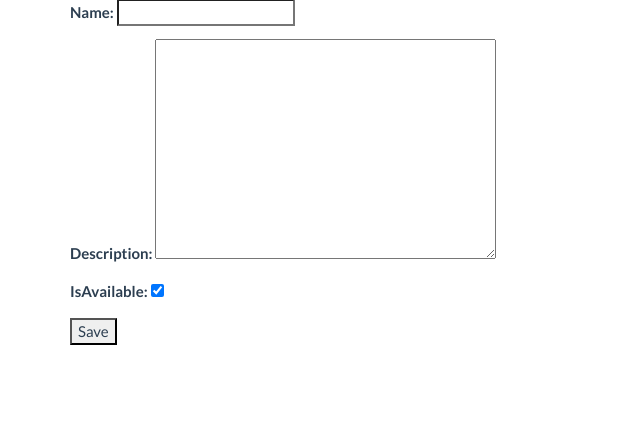
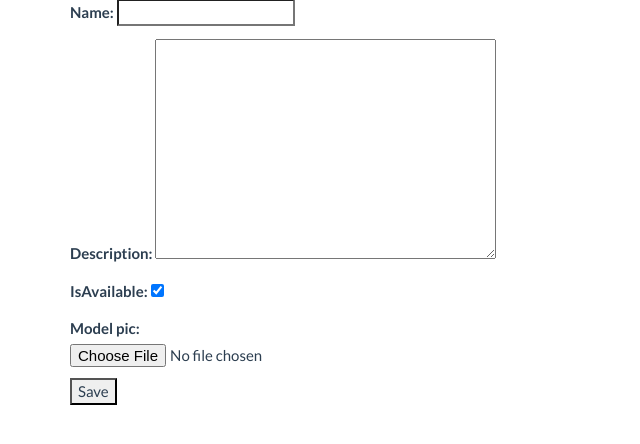
Before and after one commit to smcintosh881/MediTool, a Django app: page /tools/create/ in a window 1280 px wide. Shown: the part 82-526 px from the top of the page, without its empty margins (0-640 px from the left). Run offline with Django 3.2, Linux system fonts and the light colour scheme; some libraries are stand-ins or nearby versions.

Commit message:
add an image

```diff
--- a/MediTool/urls.py
+++ b/MediTool/urls.py
@@ -14,9 +14,11 @@ Including another URLconf
     2. Add a URL to urlpatterns:  url(r'^blog/', include('blog.urls'))
 """
 from django.conf.urls import include, url
+from django.conf import settings
 from django.contrib import admin
+from django.conf.urls.static import static
 
 urlpatterns = [
     url(r'^tools/', include('tools.urls')),
     url(r'^admin/', admin.site.urls),
-]
+] + static(settings.MEDIA_URL, document_root=settings.MEDIA_ROOT)
--- a/tools/forms.py
+++ b/tools/forms.py
@@ -8,4 +8,5 @@ class ToolForm(forms.ModelForm):
         name = forms.CharField()
         description = forms.CharField()
         isAvailable = forms.BooleanField()
-        fields = ['name', 'description', 'isAvailable']
+        model_pic = forms.ImageField()
+        fields = ['name', 'description', 'isAvailable', 'model_pic']
--- a/tools/models.py
+++ b/tools/models.py
@@ -5,6 +5,7 @@ class Tool(models.Model):
     name = models.CharField(max_length=50)
     description = models.TextField(max_length=255)
     isAvailable = models.BooleanField(default=True)
+    model_pic = models.ImageField(default = '/static/img/no-img.jpg')
 
     def __str__(self):
         return str(self.name)
--- a/tools/templates/tools/detail.html
+++ b/tools/templates/tools/detail.html
@@ -9,6 +9,9 @@
             <i class="fa fa-times-circle" aria-hidden="true"></i> Not Available
         {% endif %}
         <div>
+          <img src="{{ tool.model_pic.url }}" width=100px/>
+        </div>
+        <div>
           <a href="{% url 'edit' tool.id %}" class="btn btn-sm btn-warning">Edit</a>
         </div>
     </div>
--- a/tools/templates/tools/tool_form.html
+++ b/tools/templates/tools/tool_form.html
@@ -1,7 +1,7 @@
 {% extends 'tools/base.html' %}
 {% block content %}
 <div class="container">
-  <form action="" method="post">{% csrf_token %}
+  <form enctype="multipart/form-data" action="" method="post">{% csrf_token %}
       {{ form.as_p }}
       <input type="submit" value="Save" />
   </form>
```
Also changed, not shown: MediTool/settings.py (+8 -0 lines), pic_folder/gorilla.jpg (added), pic_folder/gorilla_sdvqpIU.jpg (added), tools/migrations/0003_tool_model_pic.py (added).
